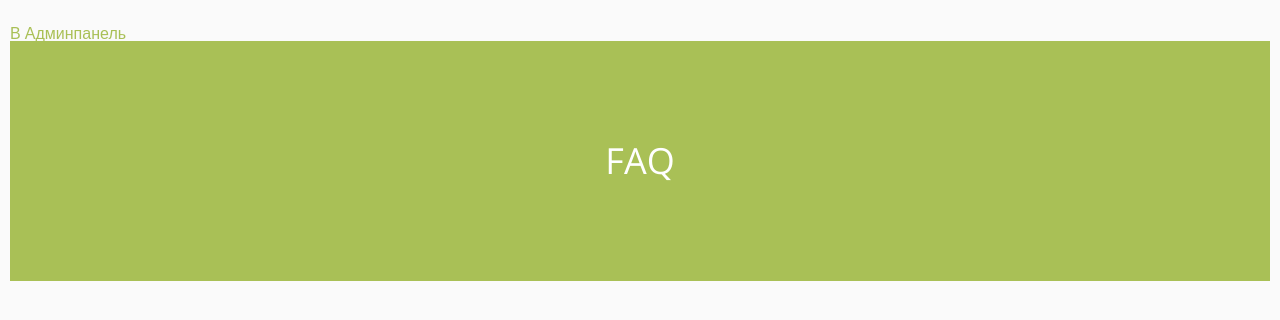
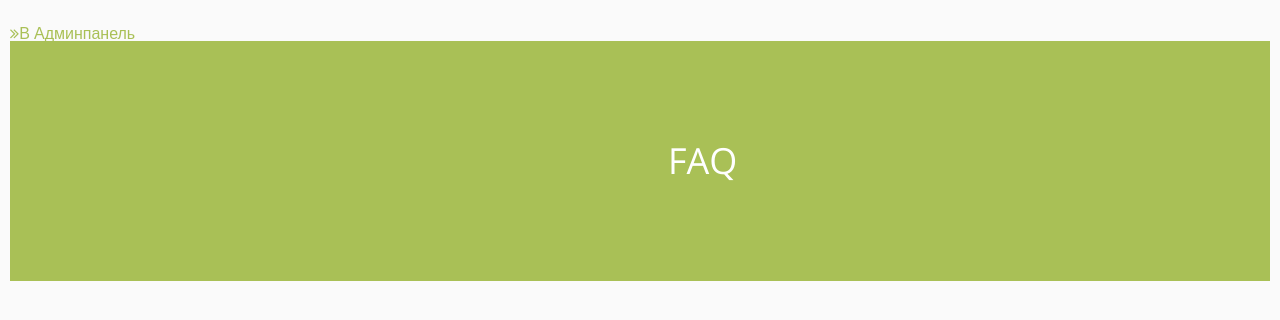
Before and after one commit to aligate/diplom, a PHP site: page /views/header.php in a window 1280 px wide. Shown: the top 320 px of the page. Run offline with PHP 8.4, Linux system fonts and the light colour scheme.

Commit message:
Update header.php

```diff
--- a/views/header.php
+++ b/views/header.php
@@ -6,7 +6,7 @@
 
 	<link href='http://fonts.googleapis.com/css?family=Open+Sans:400,300,600,700' rel='stylesheet' type='text/css'>
 
-
+	 <link href="css/font-awesome.min.css" rel="stylesheet">
 	<link rel="stylesheet" href="css/reset.css"> <!-- CSS reset -->
 	<link rel="stylesheet" href="css/style.css"> <!-- Resource style -->
 	<link rel="stylesheet" href="css/response.css"> <!-- Resource style -->
```
